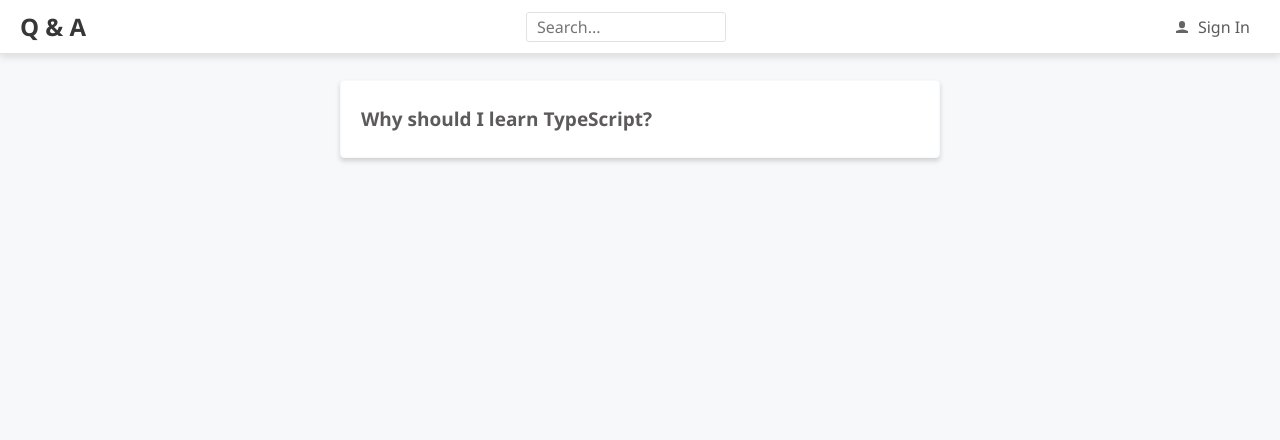
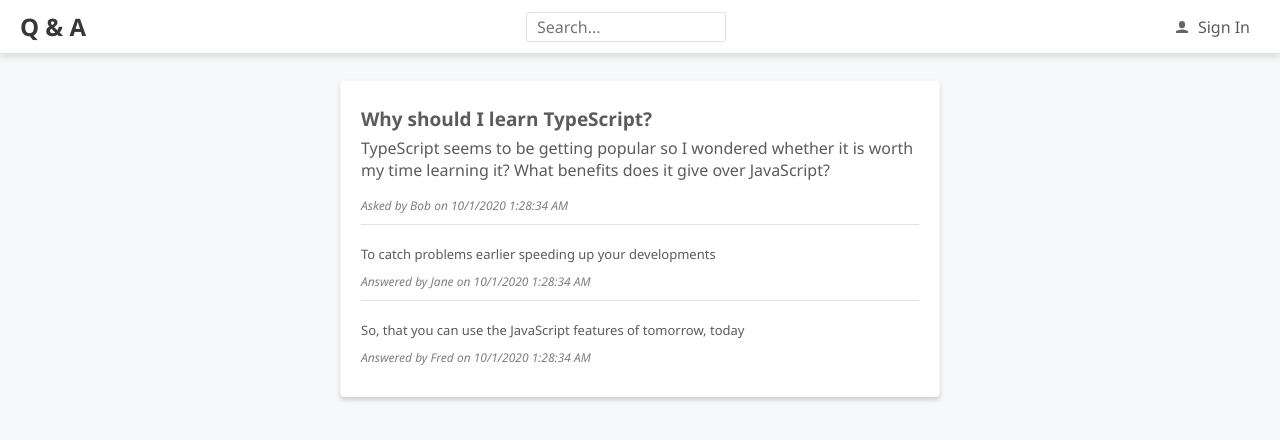
Before and after one commit to jonaMclaurin/Q-A-React-and-C-, a React (Create React App) app in the folder frontend/: page /questions/1 in a window 1280 px wide. Shown: the top 440 px of the page. Built offline with nearby package versions, Linux system fonts and the light colour scheme.

Commit message:
implemented routing, init implementation of forms

```diff
--- a/frontend/src/App.tsx
+++ b/frontend/src/App.tsx
@@ -1,17 +1,18 @@
 /** @jsx jsx */
 import { css, jsx } from '@emotion/core';
 // eslint-disable-next-line
-import React from 'react';
+import React, { lazy, Suspense } from 'react';
 import { BrowserRouter, Route, Redirect, Switch } from 'react-router-dom';
 
-import { Header } from './Components/Header/Header';
+import { HeaderWithRouter as Header } from './Components/Header/Header';
 import { HomePage } from './Components/HomePage/HomePage';
 import { fontFamily, fontSize, gray2 } from './Styles/Styles';
-import { AskPage } from './Pages/AskPage/AskPage';
 import { SearchPage } from './Pages/SearchPage/SearchPage';
 import { SignInPage } from './Pages/SignInPage/SignInPage';
 import { NotFoundPage } from './Pages/NotFoundPage/NotFoundPage';
 import { QuestionPage } from './Pages/QuestionPage/QuestionPage';
+
+const AskPage = lazy(() => import('./Pages/AskPage/AskPage'));
 
 function App() {
   return (
@@ -28,7 +29,22 @@
           <Redirect from="/home" to="/" />
           <Route exact path="/" component={HomePage} />
           <Route path="/search" component={SearchPage} />
-          <Route path="/ask" component={AskPage} />
+          <Route path="/ask">
+            <Suspense
+              fallback={
+                <div
+                  css={css`
+                    margin-top: 100px;
+                    text-align: center;
+                  `}
+                >
+                  Loading...
+                </div>
+              }
+            >
+              <AskPage />
+            </Suspense>
+          </Route>
           <Route path="/signin" component={SignInPage} />
           <Route path="/questions/:questionId" component={QuestionPage} />
           <Route component={NotFoundPage} />
--- /dev/null
+++ b/frontend/src/Components/Answer/Answer.tsx
@@ -0,0 +1,38 @@
+// eslint-disable-next-line
+import React, { FC } from 'react';
+import { AnswerData } from '../../Data/QuestionsData';
+/** @jsx jsx */
+import { css, jsx } from '@emotion/core';
+import { gray3 } from '../../Styles/Styles';
+
+interface Props {
+  data: AnswerData;
+}
+
+export const Answer: FC<Props> = ({ data }) => (
+  <div
+    css={css`
+      padding: 10px 0px;
+    `}
+  >
+    <div
+      css={css`
+        padding: 10px 0px;
+        font-size: 13px;
+      `}
+    >
+      {data.content}
+    </div>
+    <div
+      css={css`
+        font-size: 12px;
+        font-style: italic;
+        color: ${gray3};
+      `}
+    >
+      {`Answered by ${data.userName} on
+      ${data.created.toLocaleDateString()}
+      ${data.created.toLocaleTimeString()}`}
+    </div>
+  </div>
+);
--- /dev/null
+++ b/frontend/src/Components/AnswerList/AnswerList.tsx
@@ -0,0 +1,31 @@
+// eslint-disable-next-line
+import React, { FC } from 'react';
+import { AnswerData } from '../../Data/QuestionsData';
+/** @jsx jsx */
+import { css, jsx } from '@emotion/core';
+import { Answer } from '../Answer/Answer';
+import { gray5 } from '../../Styles/Styles';
+
+interface Props {
+  data: AnswerData[];
+}
+export const AnswerList: FC<Props> = ({ data }) => (
+  <ul
+    css={css`
+      list-style: none;
+      margin: 10px 0 0 0;
+      padding: 0;
+    `}
+  >
+    {data.map((answer) => (
+      <li
+        css={css`
+          border-top: 1px solid ${gray5};
+        `}
+        key={answer.answerId}
+      >
+        <Answer data={answer} />
+      </li>
+    ))}
+  </ul>
+);
--- a/frontend/src/Components/Header/Header.tsx
+++ b/frontend/src/Components/Header/Header.tsx
@@ -2,13 +2,18 @@
 import { css, jsx } from '@emotion/core';
 import { fontFamily, fontSize, gray1, gray2, gray5 } from '../../Styles/Styles';
 // eslint-disable-next-line
-import React, { ChangeEvent } from 'react';
+import React, { ChangeEvent, FC, useState } from 'react';
 import { UserIcon } from '../Icons/Icons';
-import { Link } from 'react-router-dom';
+import { Link, RouteComponentProps, withRouter } from 'react-router-dom';
 
-export const Header = () => {
+export const Header: FC<RouteComponentProps> = ({ history, location }) => {
+  const searchParams = new URLSearchParams(location.search);
+  const criteria = searchParams.get('criteria') || '';
+
+  const [search, setSearch] = useState(criteria);
+
   const handleSearchInputChange = (e: ChangeEvent<HTMLInputElement>) => {
-    console.log(e.currentTarget.value);
+    setSearch(e.currentTarget.value);
   };
   return (
     <div
@@ -37,9 +42,11 @@
       >
         Q & A
       </Link>
+      <form>
         <input
           type="text"
           placeholder="Search..."
+          value={search}
           onChange={handleSearchInputChange}
           css={css`
             box-sizing: border-box;
@@ -57,6 +64,7 @@
             }
           `}
         />
+      </form>
       <Link
         to="/signin"
         css={css`
@@ -81,3 +89,5 @@
     </div>
   );
 };
+
+export const HeaderWithRouter = withRouter(Header);
--- a/frontend/src/Data/QuestionsData.ts
+++ b/frontend/src/Data/QuestionsData.ts
@@ -65,3 +65,14 @@
   const result = questions.filter((q) => q.questionId === questionId);
   return result.length === 0 ? null : result[0];
 };
+
+export const searchQuestions = async (
+  criteria: string,
+): Promise<QuestionData[]> => {
+  await wait(500);
+  return questions.filter(
+    (q) =>
+      q.title.toLowerCase().indexOf(criteria.toLowerCase()) >= 0 ||
+      q.content.toLowerCase().indexOf(criteria.toLowerCase()) >= 0,
+  );
+};
--- a/frontend/src/Pages/AskPage/AskPage.tsx
+++ b/frontend/src/Pages/AskPage/AskPage.tsx
@@ -3,3 +3,5 @@
 import { Page } from '../../Components/Page/Page';
 
 export const AskPage = () => <Page title="Ask a question"></Page>;
+
+export default AskPage;
--- a/frontend/src/Pages/QuestionPage/QuestionPage.tsx
+++ b/frontend/src/Pages/QuestionPage/QuestionPage.tsx
@@ -7,6 +7,7 @@
 import { gray3, gray6 } from '../../Styles/Styles';
 
 import { QuestionData, getQuestion } from '../../Data/QuestionsData';
+import { AnswerList } from '../../Components/AnswerList/AnswerList';
 
 interface RouteParams {
   questionId: string;
@@ -48,6 +49,30 @@
         >
           {question === null ? '' : question.title}
         </div>
+        {question !== null && (
+          <Fragment>
+            <p
+              css={css`
+                margin-top: 0px;
+                background-color: white;
+              `}
+            >
+              {question.content}
+            </p>
+            <div
+              css={css`
+                font-size: 12px;
+                font-style: italic;
+                color: ${gray3};
+              `}
+            >
+              {`Asked by ${question.userName} on
+             ${question.created.toLocaleDateString()}
+             ${question.created.toLocaleTimeString()}`}
+            </div>
+            <AnswerList data={question.answers} />
+          </Fragment>
+        )}
       </div>
     </Page>
   );
--- a/frontend/src/Pages/SearchPage/SearchPage.tsx
+++ b/frontend/src/Pages/SearchPage/SearchPage.tsx
@@ -1,5 +1,41 @@
 // eslint-disable-next-line
-import React from 'react';
+import React, { FC, useState, useEffect } from 'react';
+import { Route, RouteComponentProps } from 'react-router-dom';
+/** @jsx jsx */
+import { css, jsx } from '@emotion/core';
+
+import { searchQuestions, QuestionData } from '../../Data/QuestionsData';
+import { QuestionList } from '../../Components/QuestionList/QuestionList';
 import { Page } from '../../Components/Page/Page';
 
-export const SearchPage = () => <Page title="Search Results"></Page>;
+export const SearchPage: FC<RouteComponentProps> = ({ location }) => {
+  const [questions, setQuestions] = useState<QuestionData[]>([]);
+
+  const searchParams = new URLSearchParams(location.search);
+  const search = searchParams.get('criteria') || '';
+
+  useEffect(() => {
+    const doSearch = async (criteria: string) => {
+      const foundResults = await searchQuestions(criteria);
+      setQuestions(foundResults);
+    };
+    doSearch(search);
+  }, [search]);
+
+  return (
+    <Page title="Search Results">
+      {search && (
+        <p
+          css={css`
+            font-size: 16px;
+            font-style: italic;
+            margin-top: 0px;
+          `}
+        >
+          for "{search}"
+        </p>
+      )}
+      <QuestionList data={questions} />
+    </Page>
+  );
+};
```
Lines whose indentation alone changed are shown as unchanged.
